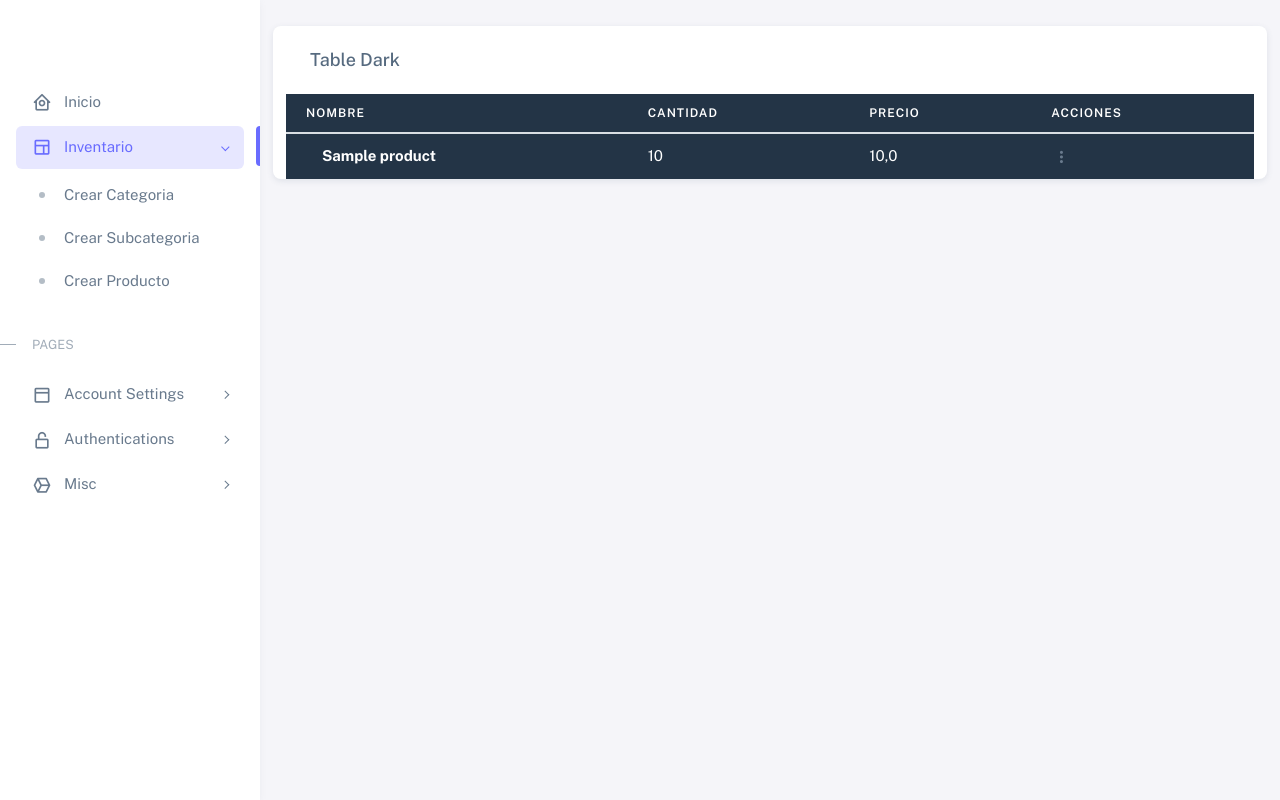
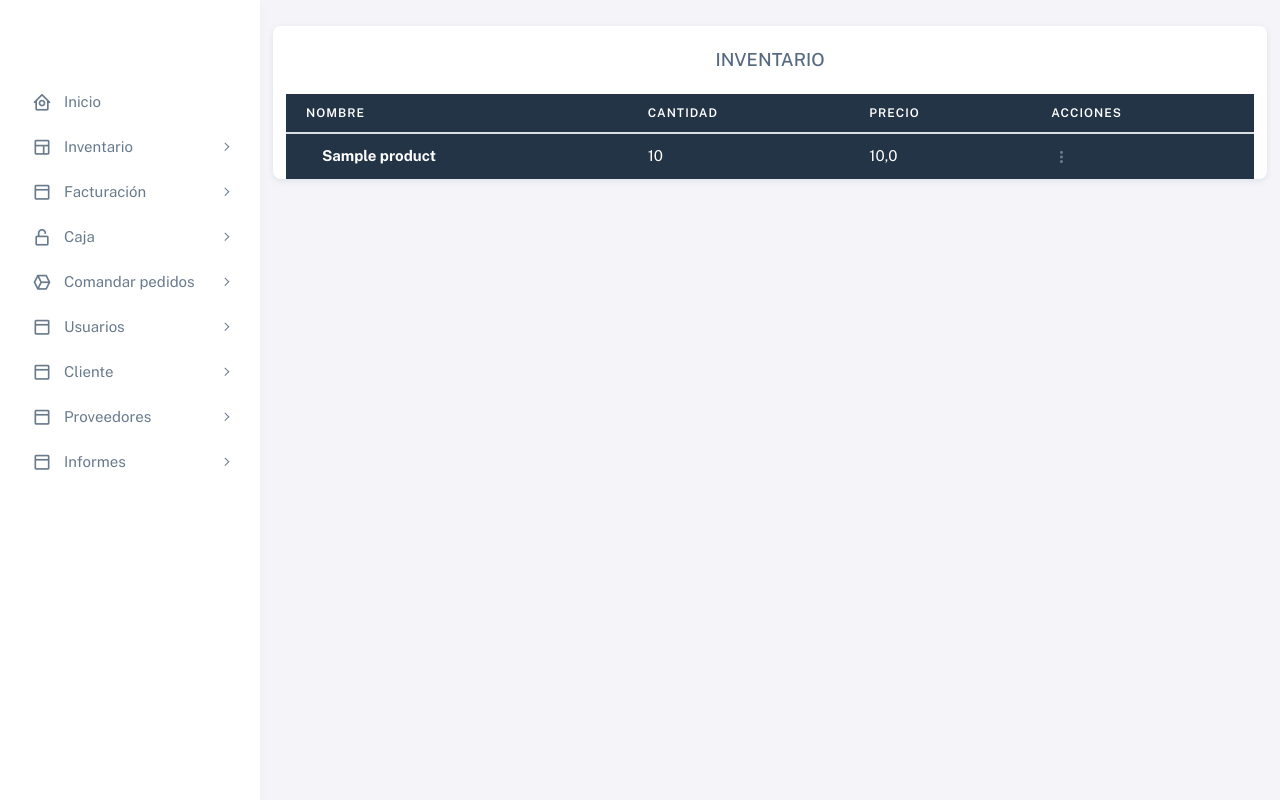
Before and after one commit to Sebas31121/ProyectoSCJM, a Django app: page /inventory/list/product in a window 1280 px wide. Run offline with Django 4.2, Linux system fonts and the light colour scheme; tables that the repository leaves empty hold one stand-in row (values such as "Sample post"); some libraries are stand-ins or nearby versions.

Commit message:
Cambios agregados 17/02/2023

```diff
--- a/core/templates/core/base/base_admin.html
+++ b/core/templates/core/base/base_admin.html
@@ -1,23 +1,23 @@
 {% load static %}
 <!DOCTYPE html>
 <html lang="es">
+
 <head>
   <meta charset="utf-8" />
   <meta name="viewport"
-          content="width=device-width, initial-scale=1.0, user-scalable=no, minimum-scale=1.0, maximum-scale=1.0"/>
+    content="width=device-width, initial-scale=1.0, user-scalable=no, minimum-scale=1.0, maximum-scale=1.0" />
   <title>
     {% block title %}{% endblock %}
   </title>
   <meta name="description" content="" />
   <!-- Favicon -->
-    <link rel="icon"
-          type="image/x-icon"
-          href="{% static 'img/favicon/favicon.ico' %}"/>
+  <link rel="icon" type="image/x-icon" href="{% static 'img/favicon/favicon.ico' %}" />
   <!-- Fonts -->
   <link rel="preconnect" href="https://fonts.googleapis.com" />
   <link rel="preconnect" href="https://fonts.gstatic.com" crossorigin />
-    <link href="https://fonts.googleapis.com/css2?family=Public+Sans:ital,wght@0,300;0,400;0,500;0,600;0,700;1,300;1,400;1,500;1,600;1,700&display=swap"
-          rel="stylesheet"/>
+  <link
+    href="https://fonts.googleapis.com/css2?family=Public+Sans:ital,wght@0,300;0,400;0,500;0,600;0,700;1,300;1,400;1,500;1,600;1,700&display=swap"
+    rel="stylesheet" />
   <!-- Icons. Uncomment required icon fonts -->
   <link rel="stylesheet" href="{% static 'vendor/fonts/boxicons.css' %}" />
   <!-- Core CSS -->
@@ -25,8 +25,7 @@
   <link rel="stylesheet" href="{% static 'vendor/css/theme-default.css' %}" />
   <link rel="stylesheet" href="{% static 'css/demo.css' %}" />
   <!-- Vendors CSS -->
-    <link rel="stylesheet"
-          href="{% static 'vendor/libs/perfect-scrollbar/perfect-scrollbar.css' %}"/>
+  <link rel="stylesheet" href="{% static 'vendor/libs/perfect-scrollbar/perfect-scrollbar.css' %}" />
   <!-- Page CSS -->
   <!-- Helpers -->
   <script src="{% static 'vendor/js/helpers.js' %}"></script>
@@ -34,6 +33,7 @@
   <!--? Config:  Mandatory theme config file contain global vars & default theme options, Set your preferred theme option in this file.  -->
   <script src="{% static 'js/config.js' %}"></script>
 </head>
+
 <body>
   <!-- Layout wrapper -->
   <div class="layout-wrapper layout-content-navbar">
@@ -47,8 +47,7 @@
             </span>
             <span class="app-brand-text demo menu-text fw-bolder ms-2">{{request.user.username}}</span>
           </a>
-            <a href="javascript:void(0);"
-               class="layout-menu-toggle menu-link text-large ms-auto d-block d-xl-none">
+          <a href="javascript:void(0);" class="layout-menu-toggle menu-link text-large ms-auto d-block d-xl-none">
             <i class="bx bx-chevron-left bx-sm align-middle"></i>
           </a>
         </div>
@@ -56,18 +55,23 @@
         <ul class="menu-inner py-1">
           <!-- Dashboard -->
           <li class="menu-item">
-              <a href="index.html" class="menu-link">
+            <a href="{% url 'index'%}" class="menu-link">
               <i class="menu-icon tf-icons bx bx-home-circle"></i>
               <div data-i18n="Analytics">Inicio</div>
             </a>
           </li>
           <!-- inventory -->
-            <li class="menu-item active open">
+          <li class="menu-item"> <!--class: "active open" permanece este menu desplegable-->
             <a href="javascript:void(0);" class="menu-link menu-toggle">
               <i class="menu-icon tf-icons bx bx-layout"></i>
               <div data-i18n="Layouts">Inventario</div>
             </a>
             <ul class="menu-sub">
+              <li class="menu-item">
+                <a href="{% url 'inventory_list' %}" class="menu-link">
+                  <div data-i18n="Without menu">Visualizar inventario</div>
+                </a>
+              </li>
               <li class="menu-item">
                 <a href="{% url 'inventory_category' %}" class="menu-link">
                   <div data-i18n="Without menu">Crear Categoria</div>
@@ -85,28 +89,33 @@
               </li>
             </ul>
           </li>
-            <li class="menu-header small text-uppercase">
+          <!--<li class="menu-header small text-uppercase">
               <span class="menu-header-text">Pages</span>
-            </li>
+            </li>-->
           <li class="menu-item">
             <a href="javascript:void(0);" class="menu-link menu-toggle">
               <i class="menu-icon tf-icons bx bx-dock-top"></i>
-                <div data-i18n="Account Settings">Account Settings</div>
+              <div data-i18n="Account Settings">Facturación</div>
             </a>
             <ul class="menu-sub">
               <li class="menu-item">
                 <a href="pages-account-settings-account.html" class="menu-link">
-                    <div data-i18n="Account">Account</div>
+                  <div data-i18n="Account">Crear factura</div>
                 </a>
               </li>
               <li class="menu-item">
                 <a href="pages-account-settings-notifications.html" class="menu-link">
-                    <div data-i18n="Notifications">Notifications</div>
+                  <div data-i18n="Notifications">Anular factura</div>
                 </a>
               </li>
               <li class="menu-item">
                 <a href="pages-account-settings-connections.html" class="menu-link">
-                    <div data-i18n="Connections">Connections</div>
+                  <div data-i18n="Connections">Editar factura</div>
+                </a>
+              </li>
+              <li class="menu-item">
+                <a href="pages-account-settings-connections.html" class="menu-link">
+                  <div data-i18n="Connections">Reimprimir factura</div>
                 </a>
               </li>
             </ul>
@@ -114,9 +123,9 @@
           <li class="menu-item">
             <a href="javascript:void(0);" class="menu-link menu-toggle">
               <i class="menu-icon tf-icons bx bx-lock-open-alt"></i>
-                <div data-i18n="Authentications">Authentications</div>
+              <div data-i18n="Authentications">Caja</div>
             </a>
-              <ul class="menu-sub">
+            <!--<ul class="menu-sub">
                 <li class="menu-item">
                   <a href="auth-login-basic.html" class="menu-link" target="_blank">
                     <div data-i18n="Basic">Login</div>
@@ -134,14 +143,14 @@
                     <div data-i18n="Basic">Forgot Password</div>
                   </a>
                 </li>
-              </ul>
+              </ul>-->
           </li>
           <li class="menu-item">
             <a href="javascript:void(0);" class="menu-link menu-toggle">
               <i class="menu-icon tf-icons bx bx-cube-alt"></i>
-                <div data-i18n="Misc">Misc</div>
+              <div data-i18n="Misc">Comandar pedidos</div>
             </a>
-              <ul class="menu-sub">
+            <!--<ul class="menu-sub">
                 <li class="menu-item">
                   <a href="pages-misc-error.html" class="menu-link">
                     <div data-i18n="Error">Error</div>
@@ -152,6 +161,112 @@
                     <div data-i18n="Under Maintenance">
                       Under Maintenance
                     </div>
+                  </a>
+                </li>
+              </ul>
+            </li>-->
+          <li class="menu-item">
+            <a href="javascript:void(0);" class="menu-link menu-toggle">
+              <i class="menu-icon tf-icons bx bx-dock-top"></i>
+              <div data-i18n="Account Settings">Usuarios</div>
+            </a>
+            <ul class="menu-sub">
+              <li class="menu-item">
+                <a href="pages-account-settings-account.html" class="menu-link">
+                  <div data-i18n="Account">Crear usuario</div>
+                </a>
+              </li>
+              <li class="menu-item">
+                <a href="pages-account-settings-notifications.html" class="menu-link">
+                  <div data-i18n="Notifications">Actualizar usuario</div>
+                </a>
+              </li>
+              <li class="menu-item">
+                <a href="pages-account-settings-connections.html" class="menu-link">
+                  <div data-i18n="Connections">Eliminar usuario</div>
+                </a>
+              </li>
+              <li class="menu-item">
+                <a href="pages-account-settings-connections.html" class="menu-link">
+                  <div data-i18n="Connections">Permisos usuario</div>
+                </a>
+              </li>
+            </ul>
+          </li>
+          <li class="menu-item">
+            <a href="javascript:void(0);" class="menu-link menu-toggle">
+              <i class="menu-icon tf-icons bx bx-dock-top"></i>
+              <div data-i18n="Account Settings">Cliente</div>
+            </a>
+            <ul class="menu-sub">
+              <li class="menu-item">
+                <a href="pages-account-settings-connections.html" class="menu-link">
+                  <div data-i18n="Connections">Visualizar clientes</div>
+                </a>
+              </li>
+              <li class="menu-item">
+                <a href="pages-account-settings-account.html" class="menu-link">
+                  <div data-i18n="Account">Crear cliente</div>
+                </a>
+              </li>
+              <li class="menu-item">
+                <a href="pages-account-settings-notifications.html" class="menu-link">
+                  <div data-i18n="Notifications">Actualizar cliente</div>
+                </a>
+              </li>
+              <li class="menu-item">
+                <a href="pages-account-settings-connections.html" class="menu-link">
+                  <div data-i18n="Connections">Eliminar cliente</div>
+                </a>
+              </li>
+            </ul>
+          <li class="menu-item">
+            <a href="javascript:void(0);" class="menu-link menu-toggle">
+              <i class="menu-icon tf-icons bx bx-dock-top"></i>
+              <div data-i18n="Account Settings">Proveedores</div>
+            </a>
+            <ul class="menu-sub">
+              <li class="menu-item">
+                <a href="pages-account-settings-account.html" class="menu-link">
+                  <div data-i18n="Account">Crear proveedor</div>
+                </a>
+              </li>
+              <li class="menu-item">
+                <a href="pages-account-settings-notifications.html" class="menu-link">
+                  <div data-i18n="Notifications">Eliminar proveedor</div>
+                </a>
+              </li>
+              <li class="menu-item">
+                <a href="pages-account-settings-connections.html" class="menu-link">
+                  <div data-i18n="Connections">Editar proveedor</div>
+                </a>
+              </li>
+            </ul>
+          </li>
+          <li class="menu-item">
+            <a href="javascript:void(0);" class="menu-link menu-toggle">
+              <i class="menu-icon tf-icons bx bx-dock-top"></i>
+              <div data-i18n="Account Settings">Informes</div>
+            </a>
+            <ul class="menu-sub">
+              <li class="menu-item">
+                <a href="pages-account-settings-account.html" class="menu-link">
+                  <div data-i18n="Account">Ventas</div>
+                </a>
+              </li>
+              <li class="menu-item">
+                <a href="pages-account-settings-notifications.html" class="menu-link">
+                  <div data-i18n="Notifications">Compras</div>
+                </a>
+              </li>
+              <li class="menu-item">
+                <a href="pages-account-settings-connections.html" class="menu-link">
+                  <div data-i18n="Connections">Clientes</div>
+                </a>
+              </li>
+              <li class="menu-item">
+                <a href="pages-account-settings-connections.html" class="menu-link">
+                  <div data-i18n="Connections">Proveedores</div>
                 </a>
               </li>
             </ul>
@@ -201,4 +316,5 @@
   <!-- Place this tag in your head or just before your close body tag. -->
   <script async defer src="https://buttons.github.io/buttons.js"></script>
 </body>
+
 </html>
--- a/core/urls.py
+++ b/core/urls.py
@@ -2,6 +2,6 @@ from django.urls import path
 from .views import index
 
 urlpatterns = [
-    path('', index),
+    path('', index, name="index"),
 
 ]
--- a/inventory/templates/inventory/inventory_list.html
+++ b/inventory/templates/inventory/inventory_list.html
@@ -3,7 +3,9 @@
 <!-- Content -->
 {% block page_content%}
 <div class="card">
-                <h5 class="card-header">Table Dark</h5>
+  <center>
+    <h5 class="card-header">INVENTARIO</h5>
+  </center>
   <div class="table-responsive text-nowrap">
     <table class="table table-dark">
       <thead>
@@ -26,8 +28,10 @@
                 <i class="bx bx-dots-vertical-rounded"></i>
               </button>
               <div class="dropdown-menu">
-                              <a class="dropdown-item" href="{% url 'inventory_update_product' product.id %}"><i class="bx bx-edit-alt me-1"></i> Edit</a>
-                              <a class="dropdown-item" href="javascript:void(0);"><i class="bx bx-trash me-1"></i> Delete</a>
+                <a class="dropdown-item" href="{% url 'inventory_update_product' product.id %}"><i
+                    class="bx bx-edit-alt me-1"></i>Editar producto</a>
+                <a class="dropdown-item" href="javascript:void(0);"><i class="bx bx-trash me-1"></i>Eliminar
+                  producto</a>
               </div>
             </div>
           </td>
```
Lines whose indentation alone changed are shown as unchanged.
